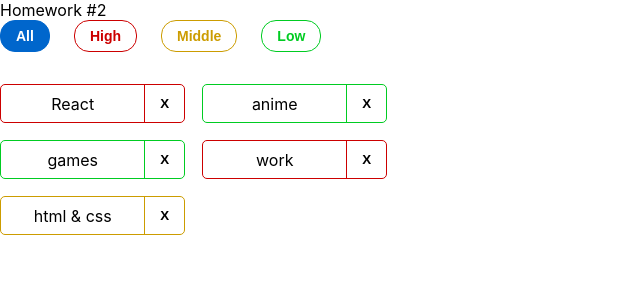
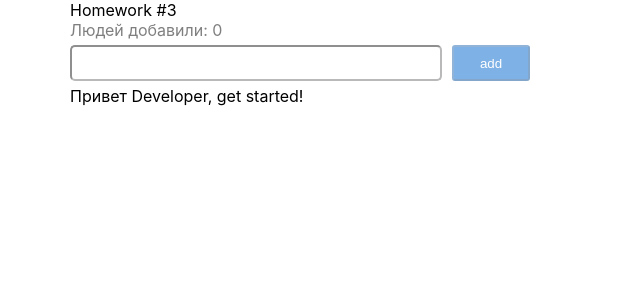
Before and after one commit to VlLabkovich/homework-front-tasks, a React (Create React App) app: page /#/ in a window 1280 px wide. Shown: the top 300 px of the page, without its empty margins (0-640 px from the left). Built offline with nearby package versions, Linux system fonts and the light colour scheme.

Commit message:
feat: add task 3

```diff
--- a/src/s1-main/App.module.css
+++ b/src/s1-main/App.module.css
@@ -7,5 +7,5 @@
 }
 
 .hwTitle {
-
+    margin: 0 70px;
 }
--- a/src/s1-main/App.tsx
+++ b/src/s1-main/App.tsx
@@ -2,14 +2,15 @@
 import s from './App.module.css'
 import HW1 from '../s2-homeworks/hw01/HW1'
 import HW2 from "../s2-homeworks/hw02/HW2";
+import HW3 from "../s2-homeworks/hw03/HW3";
 
 function App() {
     return (
         <div className={s.App}>
             {/*<HW1/>*/}
             {/*раскомментировать по ходу выполнения*/}
-            <HW2/>
-            {/*<HW3/>*/}
+            {/*<HW2/>*/}
+            <HW3/>
             {/*<HW4/>*/}
 
             {/*при выполнении дз 5 и более - закомментировать здесь дз 1-4, так как они есть внутри дз 5*/}
--- a/src/s2-homeworks/hw03/Greeting.module.css
+++ b/src/s2-homeworks/hw03/Greeting.module.css
@@ -1,22 +1,49 @@
 .greetingForm {
+    /*border: 3px solid green;*/
+    margin: 0 70px;
+
 }
 
 .inputAndButtonContainer {
+    /*border: 3px dashed blue;*/
+    display: flex;
+    gap: 10px;
+    margin: 5px 0;
 }
 
 .error {
+    color: rgba(204, 0, 0, 1);
 }
 
 .input {
+    opacity: 50%;
+    min-width: 372px;
+    height: 36px;
+    border-radius: 5px;
+    padding: 0 10px;
+;
+
 }
 
 .input:focus {
+
 }
 
 .errorInput {
+    width: 372px;
+    height: 36px;
+    border: 1px solid rgba(204, 0, 0, 1);
+    border-radius: 3px;
 }
 
 .button {
+    width: 78px;
+    height: 36px;
+    padding: 5px 24px 5px 24px;
+    opacity: 0.5;
+    border-radius: 3px;
+    background-color: #0066CC;
+    color: #FFFFFF;
 }
 
 .button:focus {
@@ -29,7 +56,9 @@
 }
 
 .text {
+ color: #00000080;
 }
 
 .greeting {
+    color: rgba(0, 0, 0, 1);
 }
--- a/src/s2-homeworks/hw03/Greeting.tsx
+++ b/src/s2-homeworks/hw03/Greeting.tsx
@@ -2,14 +2,15 @@
 import s from './Greeting.module.css'
 
 type GreetingPropsType = {
-    name: any // need to fix any
-    setNameCallback: any // need to fix any
-    addUser: any // need to fix any
-    onBlur: any // need to fix any
-    onEnter: any // need to fix any
-    error: any // need to fix any
-    totalUsers: any // need to fix any
-    lastUserName?: any // need to fix any
+    name: string // need to fix any
+    setNameCallback: (e: ChangeEvent<HTMLInputElement>)=> void // need to fix any
+    addUser: ()=> void // need to fix any
+    onBlur: ()=> void // need to fix any
+    onEnter: (e: KeyboardEvent)=> void // need to fix any
+    error: string // need to fix any
+
+    totalUsers: number // need to fix any
+    lastUserName?: string | string[] // need to fix any
 }
 
 // презентационная компонента (для верстальщика)
@@ -25,7 +26,7 @@
         lastUserName,
     } // деструктуризация пропсов
 ) => {
-    const inputClass = s.errorInput // need to fix with (?:)
+    const inputClass = error ? s.errorInput : s.input // need to fix with (?:)
 
     return (
         <div id={'hw3-form'} className={s.greetingForm}>
--- a/src/s2-homeworks/hw03/GreetingContainer.tsx
+++ b/src/s2-homeworks/hw03/GreetingContainer.tsx
@@ -1,20 +1,36 @@
-import React, { ChangeEvent, KeyboardEvent, useState } from 'react'
+import React, {ChangeEvent, KeyboardEvent, useState} from 'react'
 import Greeting from './Greeting'
-import { UserType } from './HW3'
+import {UserType} from './HW3'
+import {v1} from "uuid";
+import {Simulate} from "react-dom/test-utils";
+import focus = Simulate.focus;
 
 type GreetingContainerPropsType = {
-    users: any // need to fix any
-    addUserCallback: any // need to fix any
+    users: UserType[] // need to fix any+
+    addUserCallback: (name: string) => void// need to fix any+
 }
 
-export const pureAddUser = (name: any, setError: any, setName: any, addUserCallback: any) => {
+export const pureAddUser = (name: string, setError: any, setName: any, addUserCallback: (name: string) => void) => {
     // если имя пустое - показать ошибку, иначе - добавить юзера и очистить инпут
+    if (name.trim() === '') {
+        setError('Ошибка! Введите имя!')
+    } else {
+        addUserCallback(name)
+        setName('')
+    }
+
 }
 
-export const pureOnBlur = (name: any, setError: any) => { // если имя пустое - показать ошибку
+export const pureOnBlur = (name: string, setError: any) => { // если имя пустое - показать ошибку
+    if (name.trim() === '') {
+        setError('Ошибка! Введите имя!')
+    }
 }
 
-export const pureOnEnter = (e: any, addUser: any) => { // если нажата кнопка Enter - добавить
+export const pureOnEnter = (e: KeyboardEvent, addUser: any) => { // если нажата кнопка Enter - добавить
+    if (e.key === 'Enter') {
+        addUser()
+    }
 }
 
 // более простой и понятный для новичков
@@ -22,17 +38,18 @@
 
 // более современный и удобный для про :)
 const GreetingContainer: React.FC<GreetingContainerPropsType> = ({
-    users,
-    addUserCallback,
-}) => {
+                                                                     users,
+                                                                     addUserCallback,
+                                                                 }) => {
     // деструктуризация пропсов
-    const [name, setName] = useState<any>('') // need to fix any
-    const [error, setError] = useState<any>('') // need to fix any
+    const [name, setName] = useState<string>('') // need to fix any+
+    const [error, setError] = useState<string>('') // need to fix any+
 
-    const setNameCallback = (e: any) => { // need to fix any
-        setName('some name') // need to fix
+    const setNameCallback = (e: ChangeEvent<HTMLInputElement>) => { // need to fix any+
 
+        setName(e.currentTarget.value) // need to fix+
         error && setError('')
+
     }
     const addUser = () => {
         pureAddUser(name, setError, setName, addUserCallback)
@@ -42,12 +59,13 @@
         pureOnBlur(name, setError)
     }
 
-    const onEnter = (e: any) => {
+    const onEnter = (e: KeyboardEvent) => {
         pureOnEnter(e, addUser)
     }
 
-    const totalUsers = 0 // need to fix
-    const lastUserName = 'some name' // need to fix
+    const totalUsers = users.length // need to fix +
+    const lastUserName = users.length !== 0 ?
+        users[users.length - 1].name : ['Developer, get started']; // need to fix
 
     return (
         <Greeting
--- a/src/s2-homeworks/hw03/HW3.tsx
+++ b/src/s2-homeworks/hw03/HW3.tsx
@@ -1,38 +1,40 @@
-import React, { useState } from 'react'
-import { v1 } from 'uuid'
+import React, {useState} from 'react'
+import {v1} from 'uuid'
 import s2 from '../../s1-main/App.module.css'
 import GreetingContainer from './GreetingContainer'
 
 /*
-* 1 - описать тип UserType
-* 2 - указать нужный тип в useState с users
-* 3 - дописать типы и логику функции pureAddUserCallback и проверить её тестами
-* 4 - в файле GreetingContainer.tsx дописать типизацию пропсов
-* 5 - в файле GreetingContainer.tsx указать нужные типы в useState с name и error
-* 6 - в файле GreetingContainer.tsx дописать тип и логику функции setNameCallback
-* 7 - в файле GreetingContainer.tsx дописать логику функций pureAddUser, pureOnBlur, pureOnEnter и проверить их тестами
-* 8 - в файле GreetingContainer.tsx вычислить количество добавленных и имя последнего (totalUsers, lastUserName)
-* 9 - в файле Greeting.tsx дописать типизацию пропсов
-* 10 - в файле Greeting.tsx вычислить inputClass в зависимости от наличия ошибки
+// * 1 - описать тип UserType
+// * 2 - указать нужный тип в useState с users
+// * 3 - дописать типы и логику функции pureAddUserCallback и проверить её тестами
+// * 4 - в файле GreetingContainer.tsx дописать типизацию пропсов
+// * 5 - в файле GreetingContainer.tsx указать нужные типы в useState с name и error
+//* 6 - в файле GreetingContainer.tsx дописать тип и логику функции setNameCallback
+//* 7 - в файле GreetingContainer.tsx дописать логику функций pureAddUser, pureOnBlur, pureOnEnter и проверить их тестами
+//* 8 - в файле GreetingContainer.tsx вычислить количество добавленных и имя последнего (totalUsers, lastUserName)
+//* 9 - в файле Greeting.tsx дописать типизацию пропсов
+// * 10 - в файле Greeting.tsx вычислить inputClass в зависимости от наличия ошибки
 * 11 - сделать стили в соответствии с дизайном
 * */
 
 // types
 export type UserType = {
-    _id: any // need to fix any
-    name: any // need to fix any
+    _id: string
+    name: string
 }
 
-export const pureAddUserCallback = (name: any, setUsers: any, users: any) => { // need to fix any
-    const user = { // need to fix
+export const pureAddUserCallback = (name: string, setUsers: any, users: UserType[]) => {
+    const user = {
+        _id: v1(),
+        name: name,
     }
     setUsers([...users, user])
 }
 
 const HW3 = () => {
-    const [users, setUsers] = useState<any>([]) // need to fix any
-
-    const addUserCallback = (name: any) => { // need to fix any
+    const [users, setUsers] = useState<UserType[]>([])
+    console.log(users)
+    const addUserCallback = (name: string) => {
         pureAddUserCallback(name, setUsers, users)
     }
 
```
